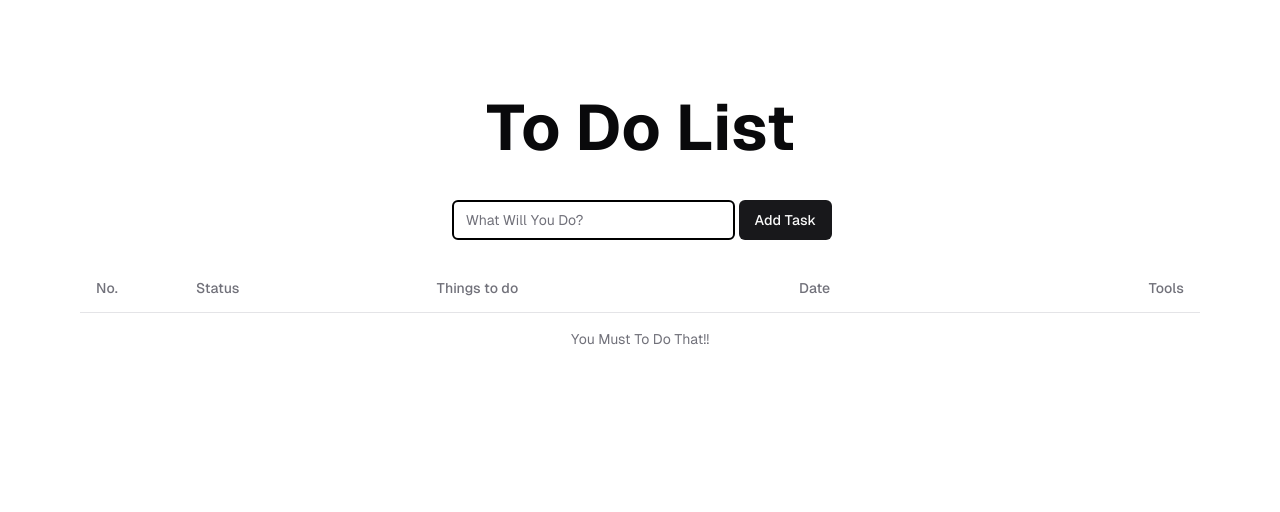
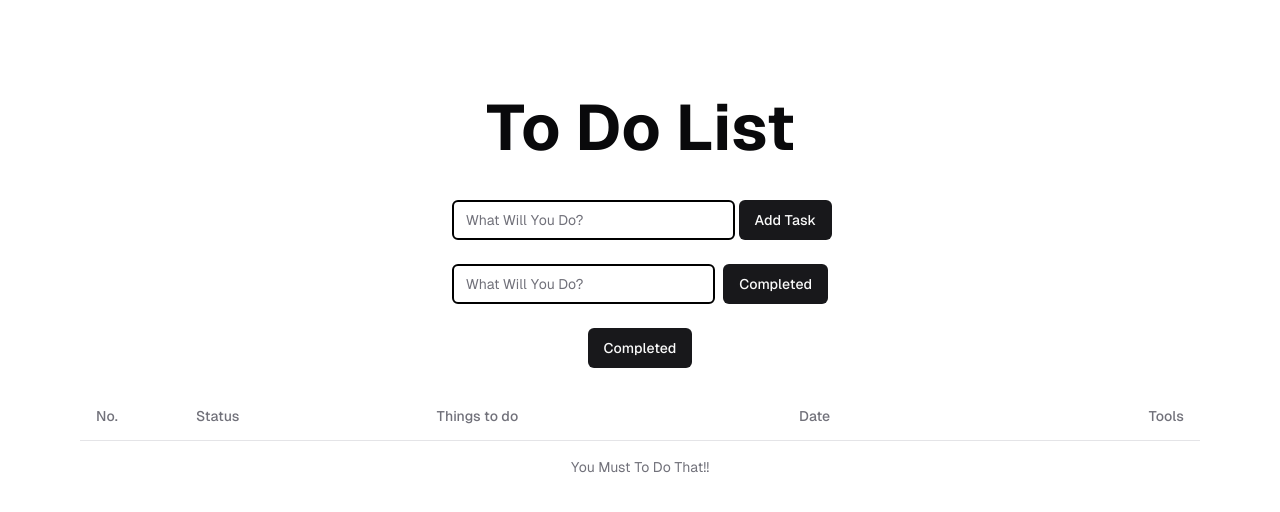
Before and after one commit to Leafnatsu/To-Do-List, a Next.js app: page / in a window 1280 px wide. Shown: the top 512 px of the page. Built offline with nearby package versions, Linux system fonts and the light colour scheme.

Commit message:
Update page.tsx

```diff
--- a/app/page.tsx
+++ b/app/page.tsx
@@ -22,9 +22,11 @@ export default function Home() {
   const [dino, setDino] = useState<boolean>(false); // สถานะการแสดงหน้าต่าง ไดโนเสาร์
   const [moodeng, setMoodeng] = useState<boolean>(false); // สถานะการแสดงหน้าต่าง หมูเด้ง
   const [lazy, setLazy] = useState<boolean>(false); // สถานะความขี้เกียจของผู้สร้าง
+  const [fillterTask, setFillterTask] = useState<boolean>(false); // สถานะการแสดง Task ที่เสร็จแล้ว
 
   const [Inputtask, setTask] = useState<string>(""); // ข้อความใน Input
   const [todoList, setTodoList] = useState<task[]>([]); // รายการ Task
+  const [search, setSearch] = useState<string>(""); // ค้นหา Task
 
   const [editTask, setEditTask] = useState<number | null>(null);  // สถานะการแก้ไข Task
   const [editText, setEditText] = useState<string>(""); // ข้อความที่จะแก้ไข
@@ -117,27 +119,35 @@ export default function Home() {
       return;
     }
     setTodoList(todoList.filter((item) => item.id !== id));
+    setDeleteCount(0);
   }
   // ฟังก์ชั่นแสดงข้อความก่อนลบ
-  function dontdothat(deleteCount:number): string {
+  function dontdothat(deleteCount: number): string {
 
-    switch(deleteCount) {
+    switch (deleteCount) {
 
-      case 1 :
+      case 1:
         return "Really? Ahh, Nope!";
-      case 2 :
+      case 2:
         return "Nice Try, But You Can't.";
-      case 3 :
+      case 3:
         return "I Can Do This All Day!";
-      case 4 :
+      case 4:
         return "Ok, You Know What? I Give Up—Let's Do It.";
-      case 5 :
-        return "Sorry, Nope! LOL, Ha Ha Ha! 😂";
-      case 6 :
+      case 5:
+        return "Sorry, Nope!  Ha! Ha! Ha! 😂";
+      case 6:
         return "Really? This Last Chance You Know?";
-      default :
+      default:
         return "To Do List";
     }
+  }
+
+  //ฟังก์ชั่นยกเลิกการลบ
+  function iwiildothat(): void {
+    setDeleteCount(0);
+    console.log(deleteCount)
+
   }
 
   // ฟังก์ชั่นสลับสถานะเสร็จ/ไม่เสร็จ
@@ -145,6 +155,17 @@ export default function Home() {
     setTodoList(todoList.map((task) => task.id === id ? { ...task, completed: !task.completed } : task));
   }
 
+  // ฟังก์ชั่นแสดง Task ที่เสร็จแล้ว
+  function Taskfillter(): void {
+    setFillterTask(!fillterTask);
+    console.log(fillterTask)
+  }
+
+
+  function searchTask(): void {
+    const search = todoList.filter((item) => item.text === "LeafNatsu");
+    console.log(search)
+  }
 
 
 
@@ -154,7 +175,6 @@ export default function Home() {
         {/* เรียกใช้ฟังก์ชันแสดงข้อความก่อนลบ */}
         <h1>{dontdothat(deleteCount)}</h1>
         {/* inputข้อมูล */}
-
         <div className="flex w-full max-w-sm items-center mx-4">
           <Input className=" border-black border-2 mx-1" type="text" placeholder="What Will You Do?" value={Inputtask} onChange={(even) => setTask(even.target.value)} />
 
@@ -204,10 +224,22 @@ export default function Home() {
               </AlertDialogFooter>
             </AlertDialogContent>
           </AlertDialog>
+            // ปุ่มเพิ่ม Taskและปุ่มยกเลิกการลบ
+          ) : deleteCount !== 0 ? (
+            <>
+              <Button type="submit" className="mx-1" onClick={addTask}>Add Task</Button>
+              <Button type="submit" onClick={iwiildothat}>OK ! OK ! <br /> I Will Do That</Button>
+            </>
             // ปุ่มเพิ่ม Task
           ) : (<Button type="submit" onClick={addTask}>Add Task</Button>)}
         </div>
-
+        <div className="flex w-full max-w-sm items-center mx-4">
+        <Input className=" border-black border-2 mx-1" type="text" placeholder="What Will You Do?" value={search} onChange={(even) => setTask(even.target.value)} />
+        <Button className="mx-1" onClick={searchTask}>Completed</Button>
+        </div>
+        <div>
+        <Button className="mx-1" onClick={Taskfillter}>Completed</Button>
+        </div>
         {/* ตารางแสดงรายการที่ต้องทำ */}
 
         <Table>
@@ -229,6 +261,7 @@ export default function Home() {
 
           <TableBody>
             {todoList.map((item, index) => (
+              (fillterTask === false || (fillterTask === true && item.completed)) && (
                 <TableRow key={item.id}>
                   <TableCell className="font-medium">{index + 1}</TableCell>
                   <TableCell>
@@ -247,9 +280,11 @@ export default function Home() {
                         onChange={(even) => setEditText(even.target.value)}
                         className=" border-black border-2"
                       />
-                  ) : item.text === "LeafNatsu"? (
+                    ) : item.text === "LeafNatsu" ? (
                       <Button onClick={lazybutton}>{item.text}</Button>
-                  ) : (item.text)}
+                    ) : (
+                      item.text
+                    )}
                   </TableCell>
                   <TableCell>{item.date}</TableCell>
                   <TableCell className="text-right">
@@ -263,8 +298,10 @@ export default function Home() {
                     )}
                   </TableCell>
                 </TableRow>
+              )
             ))}
           </TableBody>
+
         </Table>
 
         {/* สิ้นสุดของตาราง */}
```
Lines whose indentation alone changed are shown as unchanged.
